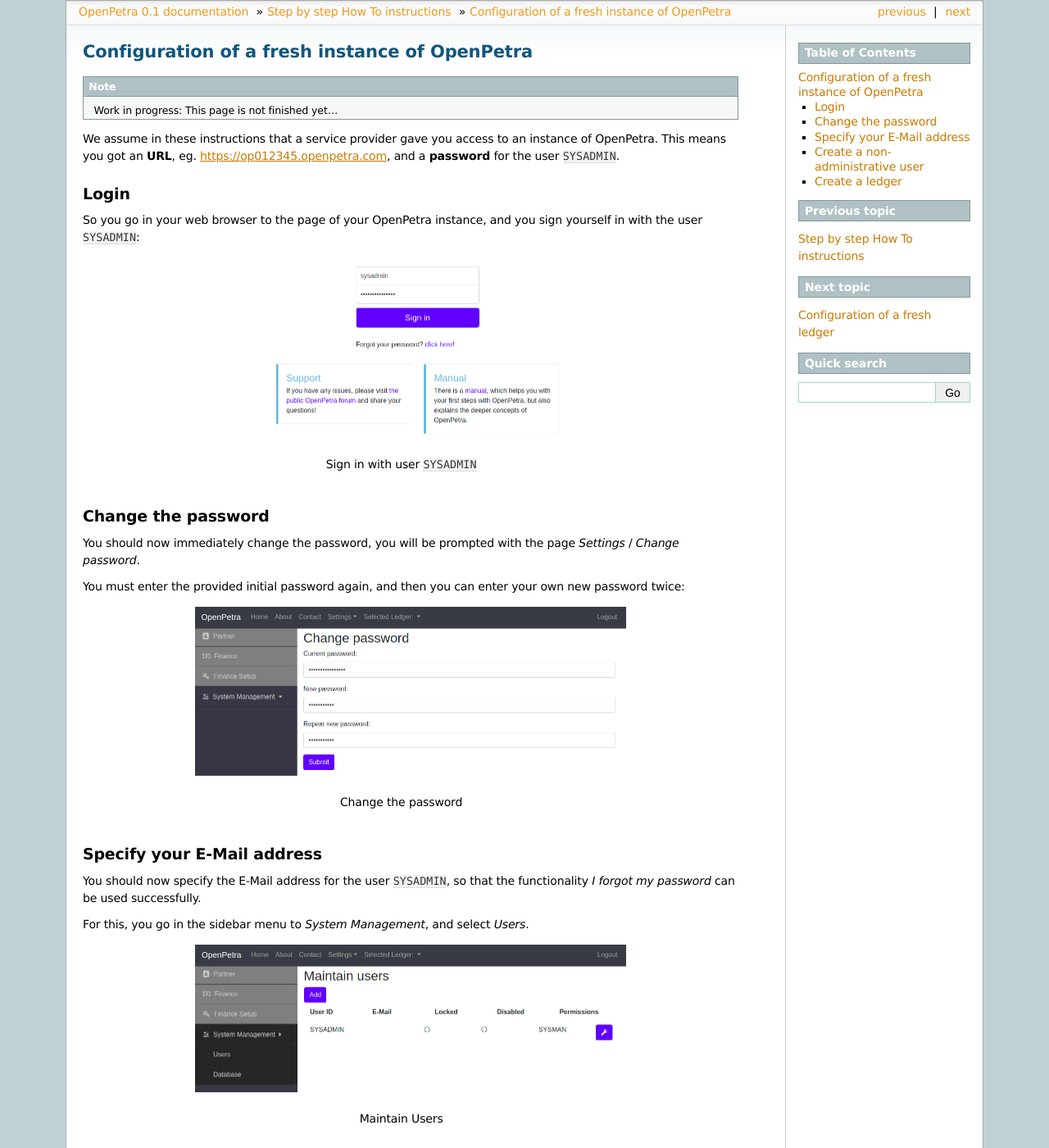
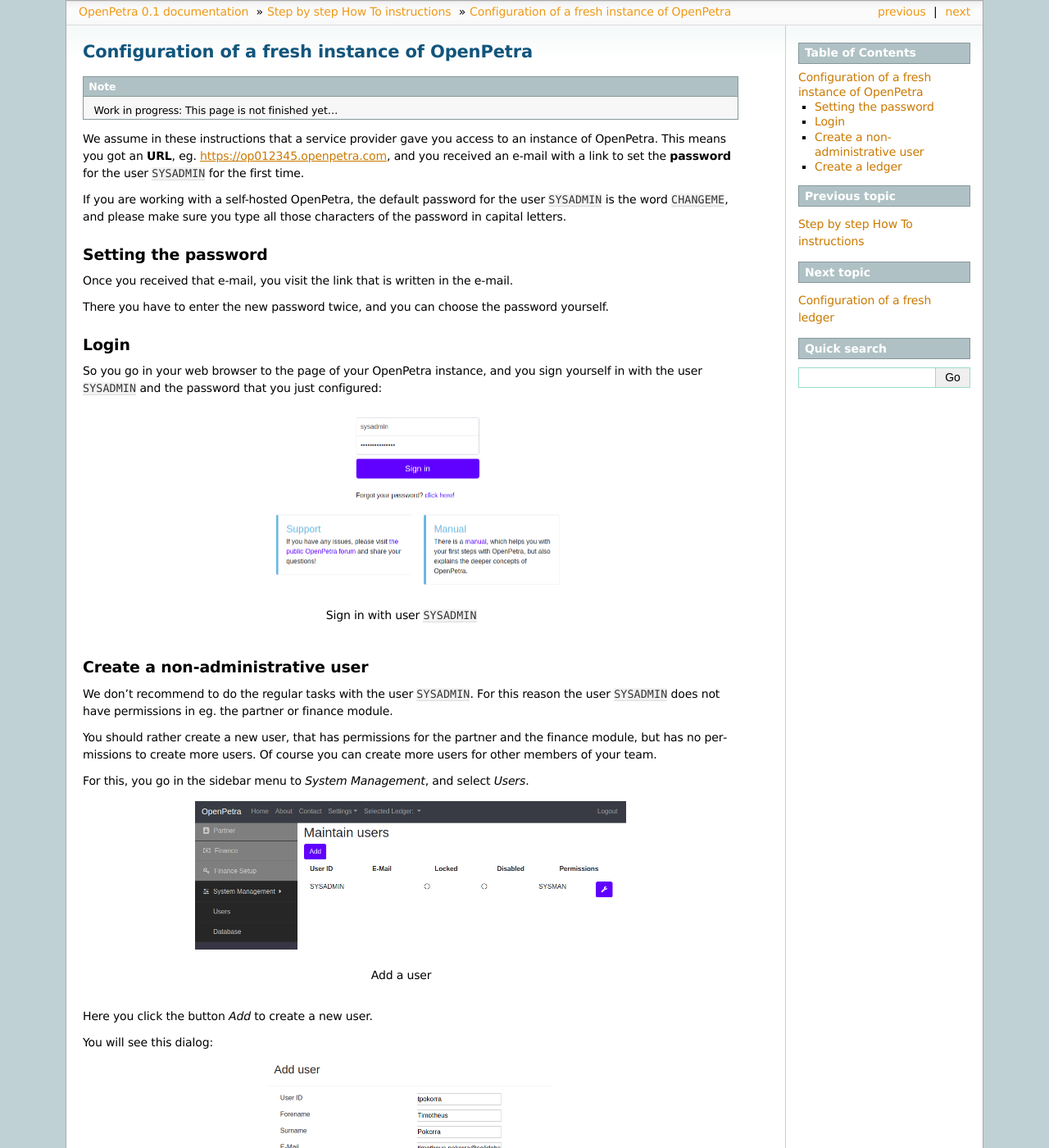
Before and after one commit to openpetra/openpetra-docs, a Sphinx documentation site: the page built from source/howtos/initial-instance-setup.rst, in a window 1280 px wide and 1400 px high. Shown: the whole window at 82% size. Built offline with Sphinx 7.4.7, drawn with Linux system fonts in a browser that asks for light colours; some of the changed text lies outside the part shown.

Commit message:
adjust documentation for initial setup of user SYSADMIN

```diff
--- a/source/howtos/initial-instance-setup.rst
+++ b/source/howtos/initial-instance-setup.rst
@@ -9,12 +9,21 @@
     Work in progress: This page is not finished yet...
 
 We assume in these instructions that a service provider gave you access to an instance of OpenPetra.
-This means you got an **URL**, eg. https://op012345.openpetra.com, and a **password** for the user ``SYSADMIN``.
+This means you got an **URL**, eg. https://op012345.openpetra.com, and you received an e-mail with a link to set the **password** for the user ``SYSADMIN`` for the first time.
+
+If you are working with a self-hosted OpenPetra, the default password for the user ``SYSADMIN`` is the word ``CHANGEME``, and please make sure you type all those characters of the password in capital letters.
+
+Setting the password
+====================
+
+Once you received that e-mail, you visit the link that is written in the e-mail.
+
+There you have to enter the new password twice, and you can choose the password yourself.
 
 Login
 =====
 
-So you go in your web browser to the page of your OpenPetra instance, and you sign yourself in with the user ``SYSADMIN``:
+So you go in your web browser to the page of your OpenPetra instance, and you sign yourself in with the user ``SYSADMIN`` and the password that you just configured:
 
 .. _figure-login_sysadmin:
 
@@ -22,47 +31,6 @@
    :scale: 50%
 
    Sign in with user ``SYSADMIN``
-
-Change the password
-===================
-
-You should now immediately change the password, you will be prompted with the page *Settings* / *Change password*.
-
-You must enter the provided initial password again, and then you can enter your own new password twice:
-
-.. _figure-change_password:
-
-.. figure:: images/change_password.png
-   :scale: 50%
-
-   Change the password
-
-.. _specify_your_email_address:
-
-Specify your E-Mail address
-===========================
-
-You should now specify the E-Mail address for the user ``SYSADMIN``, so that the functionality *I forgot my password* can be used successfully.
-
-For this, you go in the sidebar menu to *System Management*, and select *Users*.
-
-.. _figure-manage_users:
-
-.. figure:: images/manage_users.png
-   :scale: 50%
-
-   Maintain Users
-
-Here you click on the symbol with the wrench in the line of ``SYSADMIN``, and you will see the dialog for editing the user:
-
-.. _figure-update_sysadmin_email:
-
-.. figure:: images/update_sysadmin_email.png
-   :scale: 50%
-
-   Edit User
-
-Here you enter your E-Mail address, and click the button *Save*.
 
 Create a non-administrative user
 ================================
@@ -72,7 +40,7 @@
 You should rather create a new user, that has permissions for the partner and the finance module, but has no permissions to create more users.
 Of course you can create more users for other members of your team.
 
-In the user maintenance area, click the button *Add* to create a new user.
+For this, you go in the sidebar menu to *System Management*, and select *Users*.
 
 .. _figure-add_user:
 
@@ -80,6 +48,8 @@
    :scale: 50%
 
    Add a user
+
+Here you click the button *Add* to create a new user.
 
 You will see this dialog:
 
```
